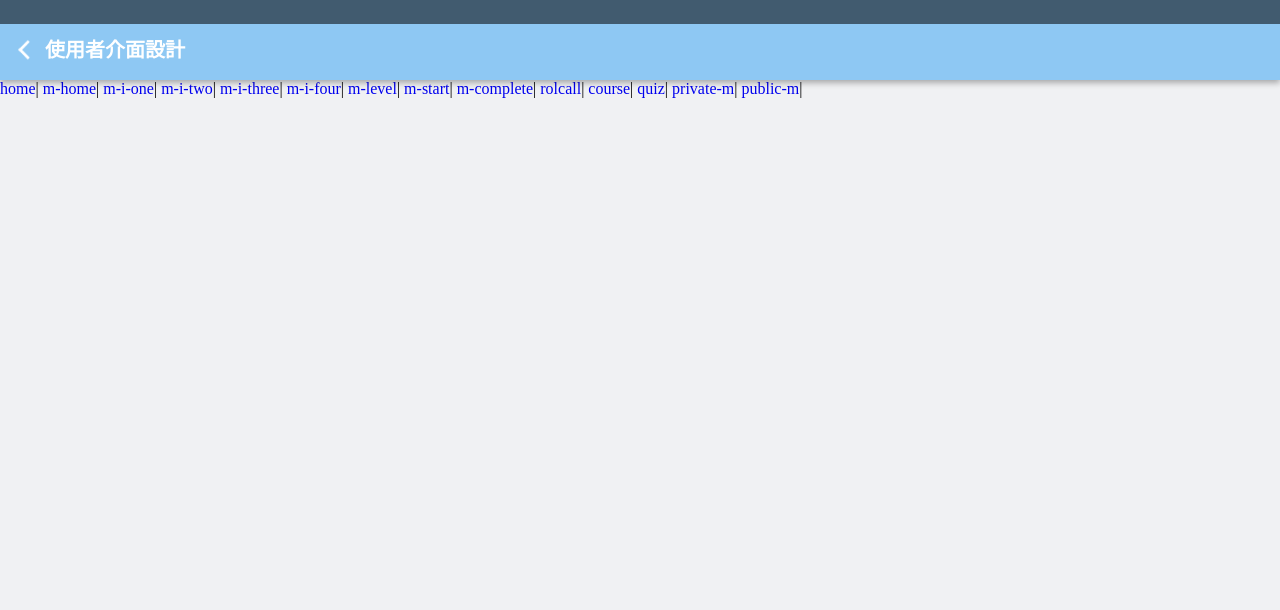
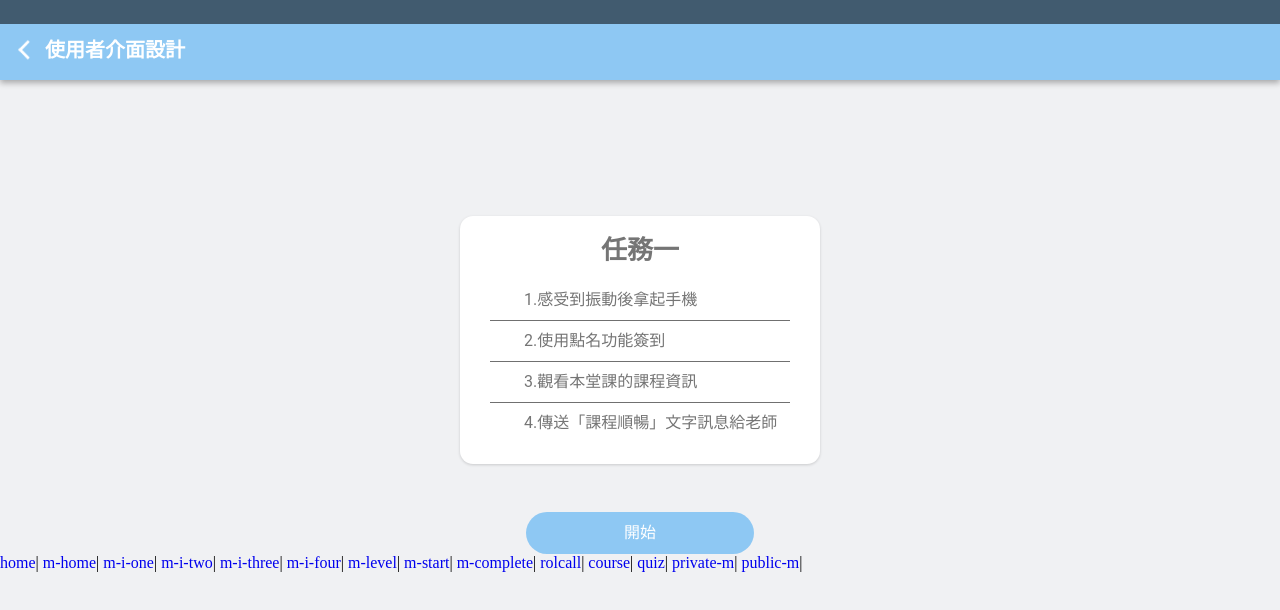
Before and after one commit to onlystp417/real-time-APP, a Vue app: page /missionInstruction-one in a window 1280 px wide. Shown: the top 610 px of the page. Built offline with nearby package versions, Linux system fonts and the light colour scheme.

Commit message:
feat: views/missionInstruction-one

```diff
--- a/src/assets/scss/base/_reset.scss
+++ b/src/assets/scss/base/_reset.scss
@@ -2,11 +2,11 @@ html {
   font-size: 16px;
 }
 
-body{
+body {
   margin: 0;
 }
 
-h1,h2,h3,h4,h5,p,ul{
+h1,h2,h3,h4,h5,p,ul,ol {
   margin: 0;
 }
 
--- a/src/views/missionInstruction-one.vue
+++ b/src/views/missionInstruction-one.vue
@@ -1,10 +1,52 @@
 <template>
-  <div></div>
+  <div class="mission-instruction">
+    <div class="card">
+      <h3>任務一</h3>
+      <div>
+        <p>1.感受到振動後拿起手機</p>
+        <p>2.使用點名功能簽到</p>
+        <p>3.觀看本堂課的課程資訊</p>
+        <p>4.傳送「課程順暢」文字訊息給老師</p>
+      </div>
+    </div>
+    <buttonPrimary>開始</buttonPrimary>
+  </div>
 </template>
 
 <script>
-export default {};
+import buttonPrimary from "@/components/buttonPrimary.vue";
+export default {
+  components: {
+    buttonPrimary
+  }
+};
 </script>
 
 <style lang="scss" scoped>
+.mission-instruction {
+  width: 360px;
+  margin: auto;
+  padding-top: 136px;
+  .card {
+    background: $white;
+    border-radius: 13px;
+    box-shadow: #00000029 0px 1px 3px;
+  }
+  .card {
+    padding: 15px 30px 21px 30px;
+    margin-bottom: 48px;
+  }
+  h3 {
+    margin-bottom: 10px;
+    @include fontstyle(regular, 26px, 1.5, $font, #757575);
+    text-align: center;
+  }
+  p {
+    padding-left: 34px;
+    @include fontstyle(regular, 16px, 2.5, $font, #757575);
+  }
+  p + p {
+    border-top: #707070 1px solid;
+  }
+}
 </style>
```
